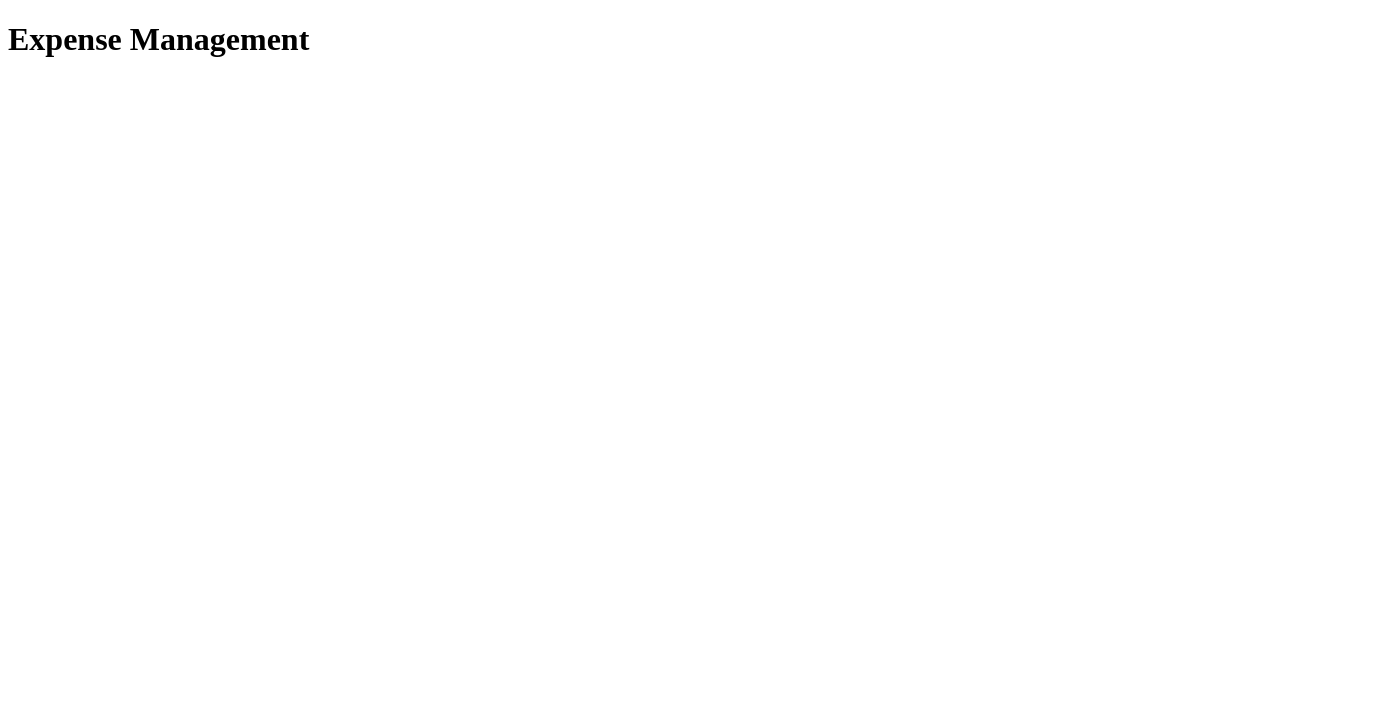
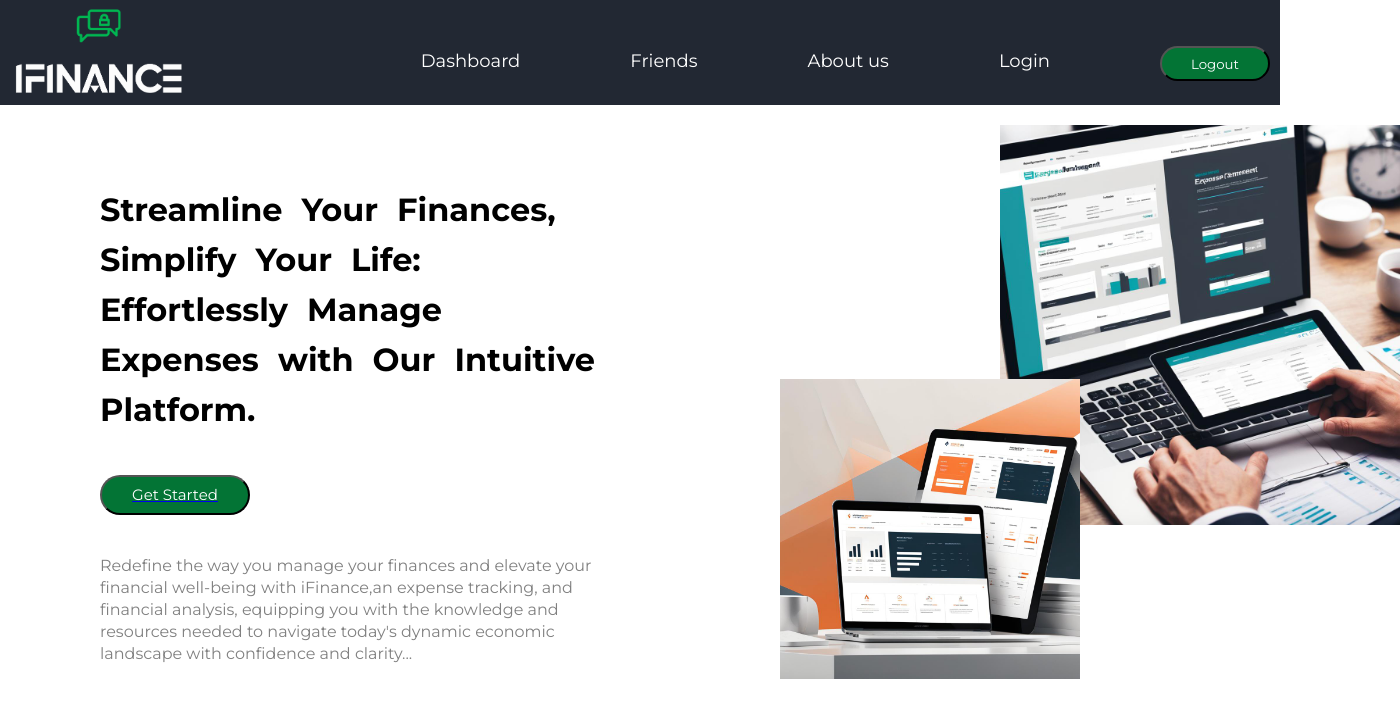
Before and after one commit to kalviumcommunity/Pranjal_S56_Capstone_expense_management, a React (Vite) app in the folder Client/client/: page / in a window 1280 px wide. Shown: the top 718 px of the page, 1400 px wide, since content can reach past the window. Built offline with nearby package versions, Linux system fonts and the light colour scheme.

Commit message:
Initialised React & created the homepage

```diff
--- a/Client/client/package.json
+++ b/Client/client/package.json
@@ -11,7 +11,8 @@
   },
   "dependencies": {
     "react": "^18.2.0",
-    "react-dom": "^18.2.0"
+    "react-dom": "^18.2.0",
+    "react-router-dom": "^6.22.3"
   },
   "devDependencies": {
     "@types/react": "^18.2.66",
--- a/Client/client/src/App.jsx
+++ b/Client/client/src/App.jsx
@@ -1,13 +1,18 @@
-import './App.css'
+import Home from "./Components/Home";
+import { BrowserRouter, Routes, Route } from "react-router-dom";
+import Signup from "./Components/Signup";
 
 function App() {
-
-
   return (
     <>
-     <h1>Expense Management</h1>
+      <BrowserRouter>
+        <Routes>
+          <Route path="/" element={<Home />}></Route>
+          <Route path="/signin" element={<Signup />}></Route>
+        </Routes>
+      </BrowserRouter>
     </>
-  )
+  );
 }
 
-export default App
+export default App;
--- /dev/null
+++ b/Client/client/src/Components/Home.jsx
@@ -0,0 +1,42 @@
+import React from "react";
+import Navbar from "./Navbar";
+import "../Styles/Home.css";
+import mainimg1 from "../images/mainimg.jpg";
+import mainimg2 from "../images/mainimg2.jpg";
+import { Link } from "react-router-dom";
+
+
+function Home() {
+  return (
+    <>
+      <Navbar />
+
+      <div className="container">
+        <div className="content">
+          <h1 className="statement">
+            Streamline Your Finances, Simplify Your Life: Effortlessly Manage
+            Expenses with Our Intuitive Platform.
+          </h1>
+          <button className="started">
+            <Link to={"/signin"}>
+              <p className="getstart">Get Started</p>
+            </Link>
+          </button>
+          <p className="substatement">
+            Redefine the way you manage your finances and elevate your financial
+            well-being with iFinance,an expense tracking, and financial
+            analysis, equipping you with the knowledge and resources needed to
+            navigate today's dynamic economic landscape with confidence and
+            clarity...
+          </p>
+        </div>
+        <div className="imgs">
+          <img className="mainimg1" width={400} src={mainimg1} alt="" />
+          <img className="mainimg2" width={300} src={mainimg2} alt="" />
+        </div>
+      </div>
+    </>
+  );
+}
+
+export default Home;
--- /dev/null
+++ b/Client/client/src/Components/Navbar.jsx
@@ -0,0 +1,28 @@
+import React from "react";
+import logo from "../images/Logo.png";
+import "../Styles/Navbar.css";
+
+function Navbar() {
+  return (
+    <>
+      <div className="main">
+        <div className="nav">
+          <div className="img">
+            <img width={200} src={logo} alt="" />
+          </div>
+
+          <div className="tags">
+            <p className="tag">Dashboard</p>
+            <p className="tag">Friends</p>
+            <p className="tag">About us</p>
+            <p className="tag">Login</p>
+
+            <button className="logout">Logout</button>
+          </div>
+        </div>
+      </div>
+    </>
+  );
+}
+
+export default Navbar;
--- /dev/null
+++ b/Client/client/src/Components/Signup.jsx
@@ -0,0 +1,25 @@
+import React from "react";
+import logo from "../images/Logo.png";
+import "../Styles/Signup.css";
+
+function Signup() {
+  return (
+    <>
+      <div className="top">
+        <img className="iconlogo" width={200} src={logo} alt="" />
+      </div>
+      <form className="signupbox">
+
+
+        <h2>Sign Up</h2>
+        <label >Username: <input type="text" placeholder="Enter your name" /></label>
+        <label >Email Id: <input type="text" placeholder="Enter your name" /></label>
+        <label >Password: <input type="password" placeholder="Enter your name" /></label>
+        <label >Confirm Password: <input type="password" placeholder="Enter your name" /></label>
+
+        </form>
+    </>
+  );
+}
+
+export default Signup;
--- /dev/null
+++ b/Client/client/src/Styles/Home.css
@@ -0,0 +1,50 @@
+.statement {
+  width: 500px;
+  word-spacing: 10px;
+  margin-top: 80px;
+  margin-left: 100px;
+  line-height: 50px;
+}
+
+.container {
+  display: flex;
+  justify-content: space-between;
+}
+.started {
+  height: 40px;
+  width: 150px;
+  margin-top: 40px;
+  margin-left: 100px;
+  border-radius: 20px;
+  background-color: #037435;
+  color: white;
+  /* cursor: pointer; */
+}
+.getstart {
+  color: white;
+  text-decoration: none;
+  font-size: 15px;
+}
+.substatement {
+  color: grey;
+  margin-top: 40px;
+  margin-left: 100px;
+  font-weight: 400;
+  line-height: 22px;
+}
+.mainimg1 {
+  margin-left: 400px;
+  margin-top: 20px;
+}
+
+.mainimg2 {
+  z-index: 2;
+  margin-right: 100px;
+  margin-top: -150px;
+  margin-left: 180px;
+}
+
+.content {
+  display: flex;
+  flex-direction: column;
+}
--- /dev/null
+++ b/Client/client/src/Styles/Navbar.css
@@ -0,0 +1,35 @@
+@import url("https://fonts.googleapis.com/css2?family=Lato:ital,wght@0,100;0,300;0,400;0,700;0,900;1,100;1,300;1,400;1,700;1,900&family=Montserrat:ital,wght@0,100..900;1,100..900&display=swap");
+* {
+  margin: 0;
+  padding: 0;
+  font-family: "Montserrat";
+}
+
+.nav {
+  display: flex;
+  background-color: #222833;
+  color: white;
+  justify-content: space-between;
+}
+
+.tags {
+  display: flex;
+  margin-top: 50px;
+  margin-right: 10px;
+}
+
+.tag {
+  font-size: 18px;
+  margin-right: 110px;
+  cursor: pointer;
+}
+
+.logout {
+  margin-top: -4px;
+  width: 110px;
+  height: 35px;
+  border-radius: 20px;
+  color: white;
+  background-color: #037435;
+  cursor: pointer;
+}
--- /dev/null
+++ b/Client/client/src/Styles/Signup.css
@@ -0,0 +1,15 @@
+.top {
+  width: 100%;
+  background-color: #222833;
+}
+.iconlogo {
+  margin-left: 650px;
+}
+.signupbox{
+    display: flex;
+    flex-direction: column;
+    align-items: center;
+    border: 2px solid black;
+    width: 600px;
+    margin-left: 450px;
+}
```
Also changed, not shown: Client/client/src/Components/Login.jsx (added), Client/client/src/Styles/Login.css (added), Client/client/src/images/logo.png, 1 other file (tests, documents, lock files or other folders).
